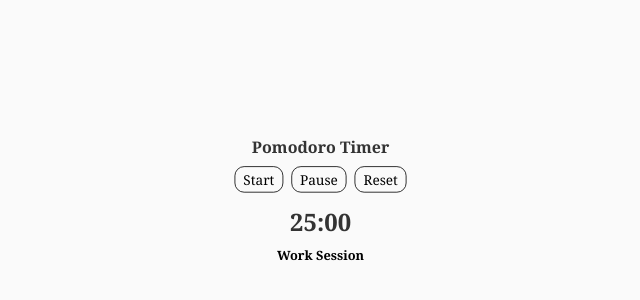
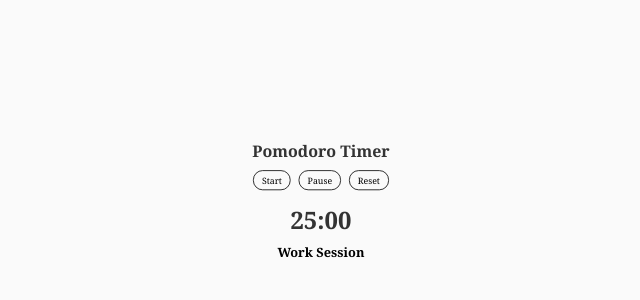
Before and after one commit to lauraducret/notion-pomodoro, a plain HTML site: page index.html in a window 1280 px wide. Shown: the part 98-398 px from the top of the page, without its empty margins (319-959 px from the left). Drawn offline with Linux system fonts and the light colour scheme.

Commit message:
smaller fonts

```diff
--- a/style.css
+++ b/style.css
@@ -36,7 +36,7 @@ html, body {
 
   button {
     padding: 4px 10px;               /* reduced padding */
-    font-size: 17px;                 /* slightly smaller text */
+    font-size: 11px;                 /* slightly smaller text */
     font-family: 'Georgia', serif;  /* keep your aesthetic */
     cursor: pointer;
     border: 1.5px solid black;       /* thinner border */
```
